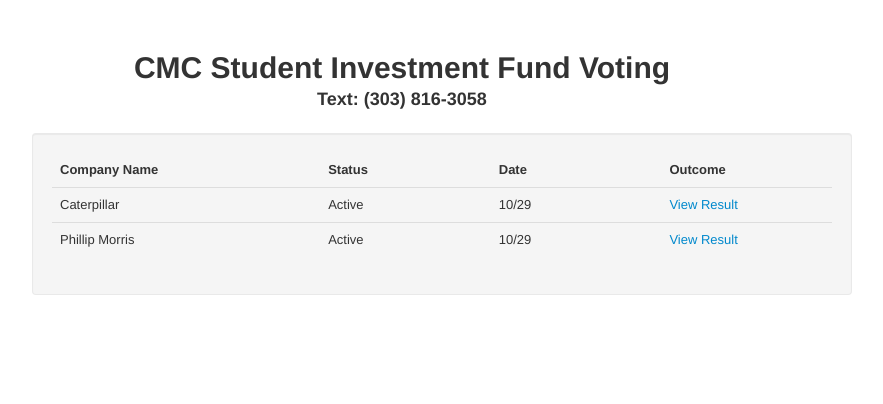
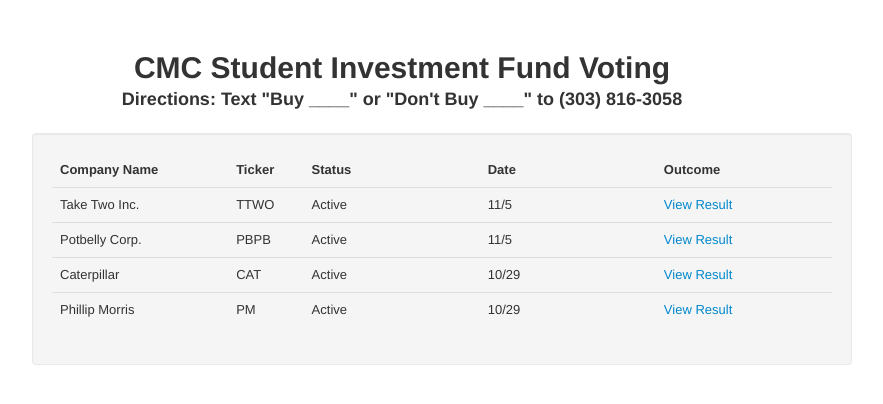
Before and after one commit to erkinaumanis/sif-vote, a Flask app: page / in a window 1280 px wide. Shown: the top 404 px of the page, without its empty margins (238-1121 px from the left). Run offline with Flask 2, Linux system fonts and the light colour scheme.

Commit message:
recent changes

```diff
--- a/server.py
+++ b/server.py
@@ -17,10 +17,14 @@ client = TwilioRestClient(TWILIO_ID, TWILIO_TOKEN)
 
 numbers = set()
 stocks = [
-{"id": 0, "ticker": "CAT", "name": "Caterpillar", "action": "Buy", "amount": "$10,000", "status": "Active", "date": "10/29", "decision": "Buy", "votes": 4, "result": None},
-{"id": 1, "ticker": "CAT", "name": "Caterpillar", "action": "Don't Buy", "amount": "N/A", "status": "Active", "date": "10/29", "decision": "Don't Buy", "votes": 3, "result": None},
-{"id": 2, "ticker": "PM", "name": "Phillip Morris", "action": "Buy", "amount": "$15,000", "status": "Active", "date": "10/29", "decision": "Buy", "votes": 1, "result": None},
-{"id": 3, "ticker": "PM", "name": "Phillip Morris", "action": "Don't Buy", "amount": "N/A", "status": "Active", "date": "10/29", "decision": "Don't Buy", "votes": 2, "result": None},
+{"id": 0, "ticker": "TTWO", "name": "Take Two Inc.", "action": "Buy", "amount": "$15,000", "status": "Active", "date": "11/5", "decision": "Buy", "votes": 1, "result": None},
+{"id": 1, "ticker": "TTWO", "name": "Take Two Inc.", "action": "Don't Buy", "amount": "N/A", "status": "Active", "date": "11/5", "decision": "Don't Buy", "votes": 2, "result": None},
+{"id": 2, "ticker": "PBPB", "name": "Potbelly Corp.", "action": "Buy", "amount": "$20,000", "status": "Active", "date": "11/5", "decision": "Buy", "votes": 3, "result": None},
+{"id": 3, "ticker": "PBPB", "name": "Potbelly Corp.", "action": "Don't Buy", "amount": "N/A", "status": "Active", "date": "11/5", "decision": "Don't Buy", "votes": 4, "result": None},
+{"id": 4, "ticker": "CAT", "name": "Caterpillar", "action": "Buy", "amount": "$10,000", "status": "Active", "date": "10/29", "decision": "Buy", "votes": 0, "result": None},
+{"id": 5, "ticker": "CAT", "name": "Caterpillar", "action": "Don't Buy", "amount": "N/A", "status": "Active", "date": "10/29", "decision": "Don't Buy", "votes": 0, "result": None},
+{"id": 6, "ticker": "PM", "name": "Phillip Morris", "action": "Buy", "amount": "$15,000", "status": "Active", "date": "10/29", "decision": "Buy", "votes": 0, "result": None},
+{"id": 7, "ticker": "PM", "name": "Phillip Morris", "action": "Don't Buy", "amount": "N/A", "status": "Active", "date": "10/29", "decision": "Don't Buy", "votes": 0, "result": None},
 ]
 
 @app.route('/', methods=['GET'])
--- a/templates/display.html
+++ b/templates/display.html
@@ -6,6 +6,7 @@
   <thead>
     <tr>
       <th class="span2">Stock Name</th>
+      <th class="span1">Ticker</th>
       <th class="span2">Action</th>
       <th class="span2">Amount</th>
       <th class="span5">Votes</th>
@@ -16,7 +17,8 @@
   <tbody>
     {% for stock in stocks %}
       <tr id="stock{{loop.index0}}" >
-        <td class="span2"> {{stock.name}} </td>
+        <td class="span2"> {{stock.name}}</td>
+        <td class="span1"> {{stock.ticker}}</td>
         <td class="span2"> {{stock.action}} </td>
         <td class="span2"> {{stock.amount}} </td>
         <td class="span5">
--- a/templates/index.html
+++ b/templates/index.html
@@ -12,7 +12,7 @@
     <div class="container">
       <div class="header">
         <h1>CMC Student Investment Fund Voting </h1>
-        <h3>Text: (303) 816-3058 </h3>
+        <h3>Directions: Text "Buy ____" or "Don't Buy ____" to (303) 816-3058 </h3>
       </div>
 
       <div class="results span10 well offset1">
@@ -32,15 +32,22 @@
     $(document).ready(function() {
       setInterval(function() {
         $.get("/list", function(data) {
-        for (var i = 0; i < data.stocks.length; i++) {
-            var stock = data.stocks[i];
-            $("#stock" + i + " .votes").html(stock.votes);
-            $("#stock" + i + " .bar").css("width",stock.votes*10)
-        }
+            var num1 = $(location).attr('href').split("/").pop();
+            var num2 = $(location).attr('href').split("/").pop() + 1;
+            // console.log(data.stocks[i]);
+            var stock1 = data.stocks[num1];
+            var stock2 = data.stocks[num2];
+            $("#stock" + num1 + " .votes").html(stock1.votes);
+            $("#stock" + num1 + " .bar").css("width",stock1.votes*10);
+            $("#stock" + num2 + " .votes").html(stock2.votes);
+            $("#stock" + num2 + " .bar").css("width",stock2.votes*10);
+          }
+        // }
         console.log('Load was performed.');
         });
       }, 1000);
     });
   </script>
 
+
 </html>
--- a/templates/list.html
+++ b/templates/list.html
@@ -4,7 +4,8 @@
 
   <thead>
     <tr>
-      <th class="span3">Company Name</th>
+      <th class="span2">Company Name</th>
+      <th class="span1">Ticker</th>
       <th class="span2">Status</th>
       <th class="span2">Date</th>
       <th class="span2">Outcome</th>
@@ -14,6 +15,7 @@
   {% for stock in stocks %}
     <tr id="stock{{loop.index0}}" >
       <td class="name"> {{stock.name}} </td>
+      <td class="span1"> {{stock.ticker}}</td>
       <td class="status"> {{stock.status}} </td>
       <td class="date"> {{stock.date}} </td>
       <td class="result">
```
